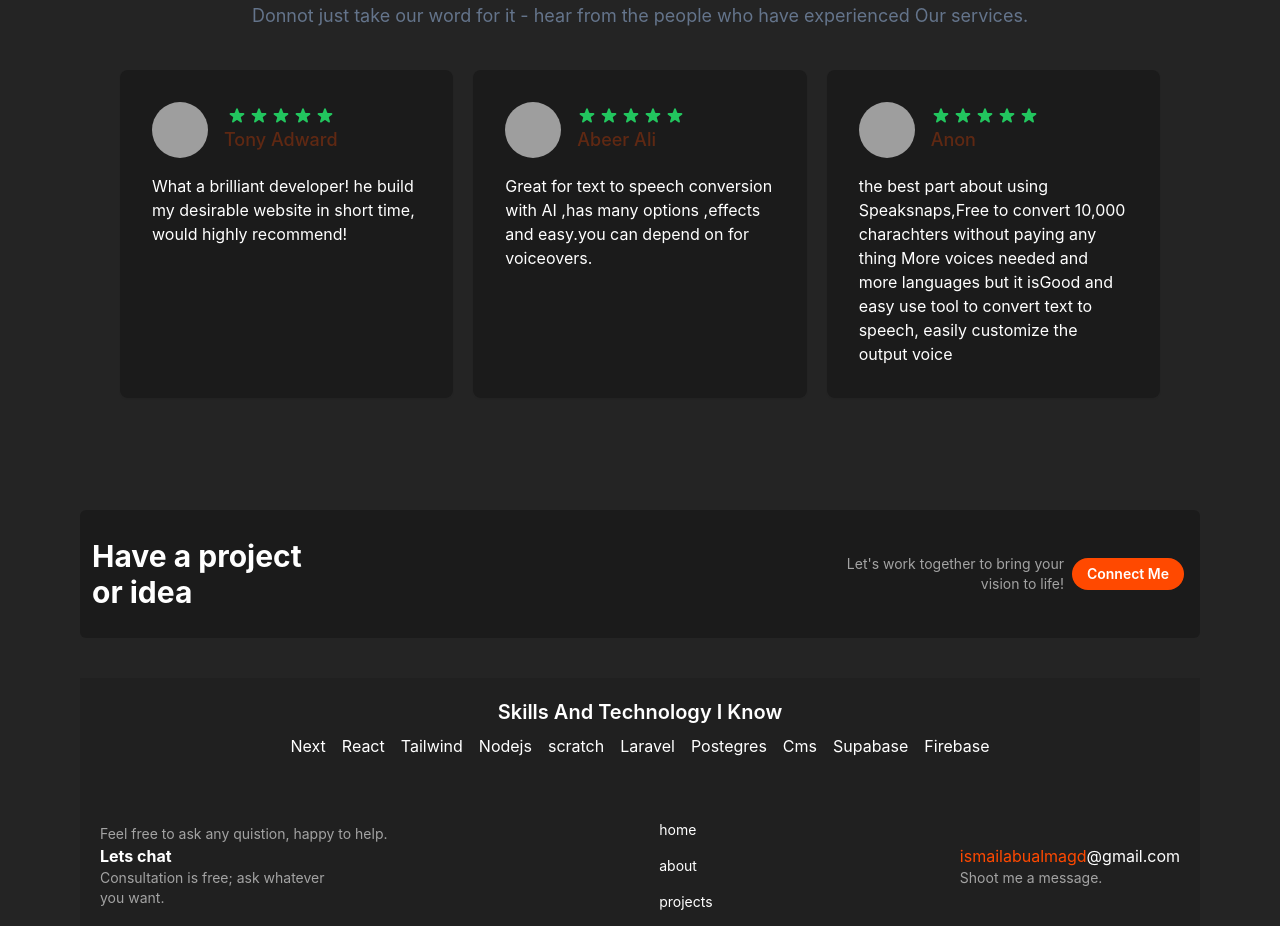
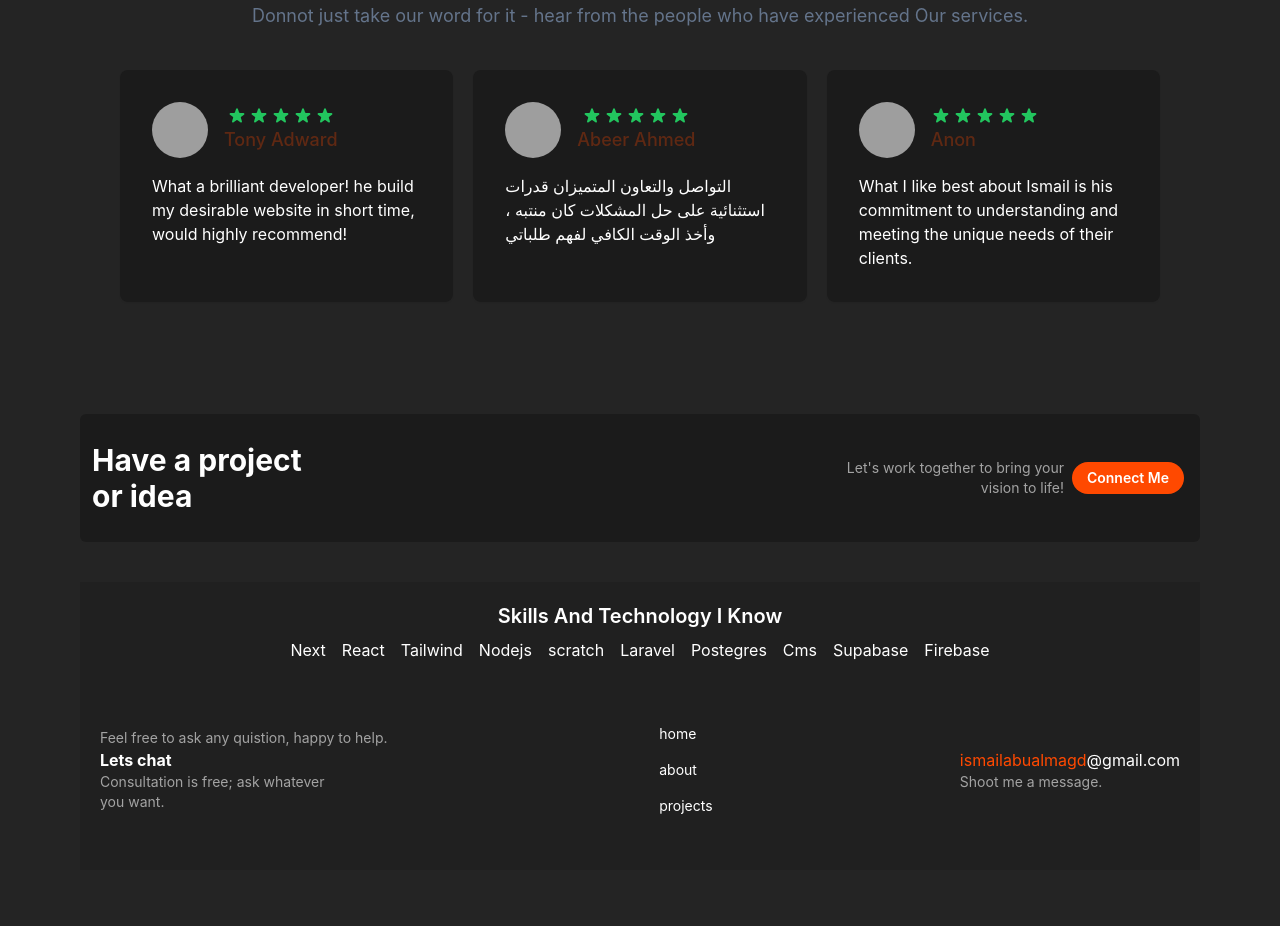
Before and after one commit to abualmagd/black, a React (Vite) app: page / in a window 1280 px wide. Shown: the part 2200-3126 px from the top of the page. After the commit the page ends 3070 px from the top, so only its background shows below. Built offline with nearby package versions, Linux system fonts and the light colour scheme; grey boxes are pictures that could not be loaded.

Commit message:
finished

```diff
--- a/src/data/const.js
+++ b/src/data/const.js
@@ -86,24 +86,20 @@ export const miniTestMonialdata = [
     platform: "twitter",
   },
   {
-    name: "Abeer Ali",
+    name: "Abeer Ahmed",
     image:
       "https://user-images.trustpilot.com/66720004290ae621bb11f24c/73x73.png",
     content:
-      "Great for text to speech conversion with AI ,has many options ,effects and easy.you can depend on for voiceovers.",
-    url: "https://www.trustpilot.com/reviews/66720043f8f5b76c82d8c495",
+      "التواصل والتعاون المتميزان قدرات استثنائية على حل المشكلات كان منتبه ، وأخذ الوقت الكافي لفهم طلباتي",
     platform: "trustpilot",
+    url: " ",
   },
   {
     name: "Anon",
     image: "./src/assets/hl.png",
     content:
-      "the best part about using Speaksnaps," +
-      "Free to convert 10,000 charachters without paying any thing" +
-      " More voices needed and more languages" +
-      " but it is" +
-      "Good and easy use tool to convert text to speech, easily customize the output voice",
-    url: "https://www.crowdreviews.com/speaksnaps/reviews/good-easy-tool-125421",
+      "What I like best about Ismail is his commitment to understanding and meeting the unique needs of their clients. ",
+    url: "",
     platform: "crowdreviews",
   },
 ];
```
